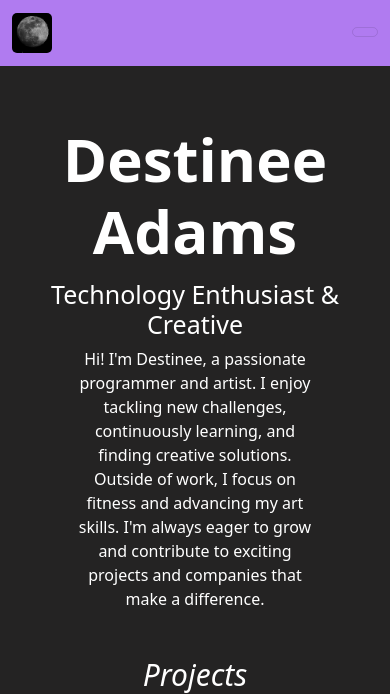
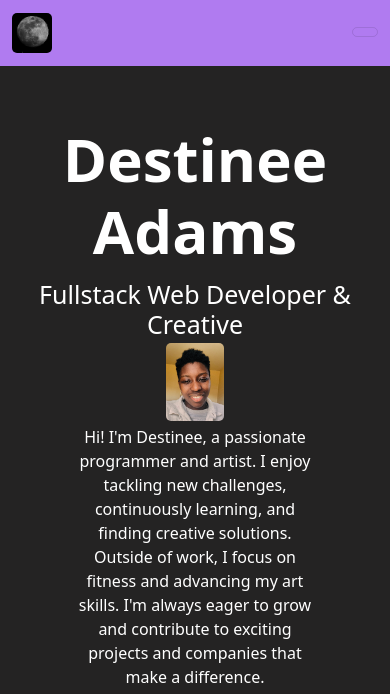
Before and after one commit to DestineeAdams/portfolio-Website, a PHP site: page / in a window 390 px wide. Shown: the top 694 px of the page. Run offline with PHP 8.4, Linux system fonts and the light colour scheme; some libraries are stand-ins or nearby versions.

Commit message:
added photo and changes photo

```diff
--- a/index.html
+++ b/index.html
@@ -16,7 +16,7 @@
     <!-- nav bar -->
     <nav class="navbar fixed-top" style="background-color:#b07bf0;">
         <div class="container-fluid">
-            <a class="navbar-brand" href="#"><img alt="nav bar logo" id="logo" src="./files/moon.jpg" /> </a><button aria-controls="navbarSupportedContent" aria-expanded="false" aria-label="Toggle navigation" class="navbar-toggler mt-2" data-bs-target="#navbarSupportedContent" data-bs-toggle="collapse" type="button"><!-- <span class="navbar-toggler-icon"></span> --><iconify-icon height="30" icon="material-symbols:menu-rounded" style="color: white;" width="30"> </iconify-icon></button>
+            <a class="navbar-brand" href="#"><img alt="nav bar logo" id="logo" src="./files/moon.jpg" /> </a><button aria-controls="navbarSupportedContent" aria-expanded="false" aria-label="Toggle navigation" class="navbar-toggler mt-2" data-bs-target="#navbarSupportedContent" data-bs-toggle="collapse" type="button"><iconify-icon height="30" icon="material-symbols:menu-rounded" style="color: white;" width="30"> </iconify-icon></button>
             <div class="collapse navbar-collapse" id="navbarSupportedContent">
                 <ul class="navbar-nav me-auto mb-2 mb-lg-0 ">
                     <li class="nav-item"><a class="nav-link" href="#" style="color: #ffffff">Intro</a></li>
@@ -36,7 +36,9 @@
             <!-- <div class='m-5' id="home"> -->
             <h1 class="description" id="myname">Destinee Adams</h1>
 
-            <h2 class="description" id="subtitle">Technology Enthusiast &amp; Creative</h2>
+            <h2 class="description" id="subtitle">Fullstack Web Developer &amp; Creative</h2>
+
+            <img src="files\me.jpg" alt="me">
 
             <p class="description" id="desState">Hi! I&#39;m Destinee, a passionate programmer and artist.
             I enjoy tackling new challenges, continuously learning, and finding creative solutions. Outside of
--- a/style.css
+++ b/style.css
@@ -5,6 +5,9 @@ body {
 
 }
 
+.home > div > img{
+  width: 5%;
+}
 
 img{
   border-radius: 5px;
@@ -144,7 +147,7 @@ label, input, button{
 
 
 
-@media (max-width: 660px) {
+@media screen and (max-width: 660px) {
 
 
   .card-container{
@@ -180,10 +183,18 @@ label, input, button{
   #subtitle{
     margin:1% 5%;
   }
+
+  .home > div > img{
+    width: 10%;
+  }
 }
 
 
-@media (max-width: 955px) {
+@media (max-width: 661px) and (max-width: 955px) {
+
+  .home > div > img{
+    width: 15%;
+  }
 
   .card-container{
     display: flex;
```
Also changed, not shown: files/me.jpg (added).
